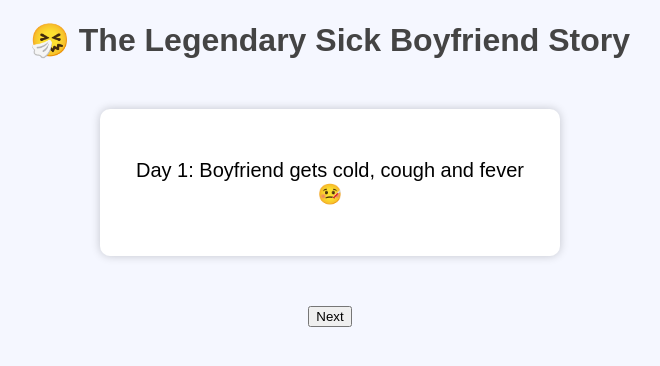
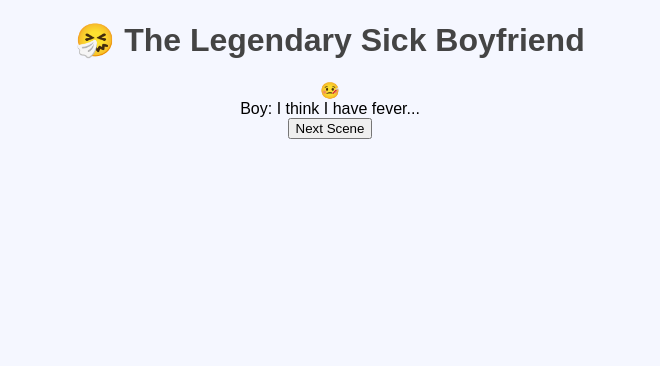
Before and after one commit to yayayyayayaaaa/sicckkkkk, a plain HTML site: page index.html in a window 1280 px wide. Shown: the whole page, without its empty margins (310-970 px from the left). Drawn offline with Linux system fonts and the light colour scheme.

Commit message:
Update index.html

```diff
--- a/index.html
+++ b/index.html
@@ -1,19 +1,25 @@
 <!DOCTYPE html>
 <html>
 <head>
-    <title>The Sick Boyfriend Story</title>
-    <link rel="stylesheet" href="style.css">
+<title>The Sick Boyfriend Story</title>
+<link rel="stylesheet" href="style.css">
 </head>
 
 <body>
 
-<h1>🤧 The Legendary Sick Boyfriend Story</h1>
+<h1>🤧 The Legendary Sick Boyfriend</h1>
 
-<div id="storyBox">
-    <p id="storyText">Day 1: Boyfriend gets cold, cough and fever 🤒</p>
+<div class="scene">
+
+<div id="boy" class="character">🤒</div>
+
+<div id="message" class="bubble">
+Boy: I think I have fever...
 </div>
 
-<button onclick="nextStory()">Next</button>
+</div>
+
+<button onclick="nextScene()">Next Scene</button>
 
 <script src="script.js"></script>
 
```
